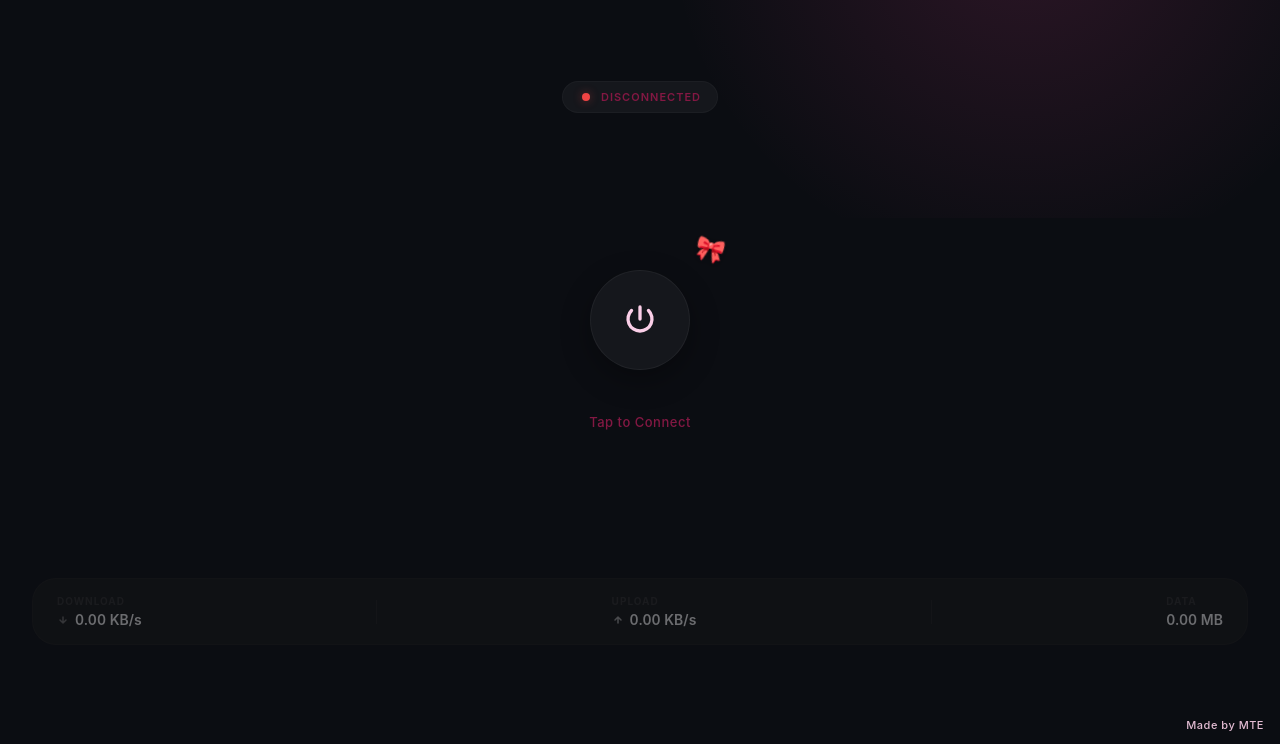
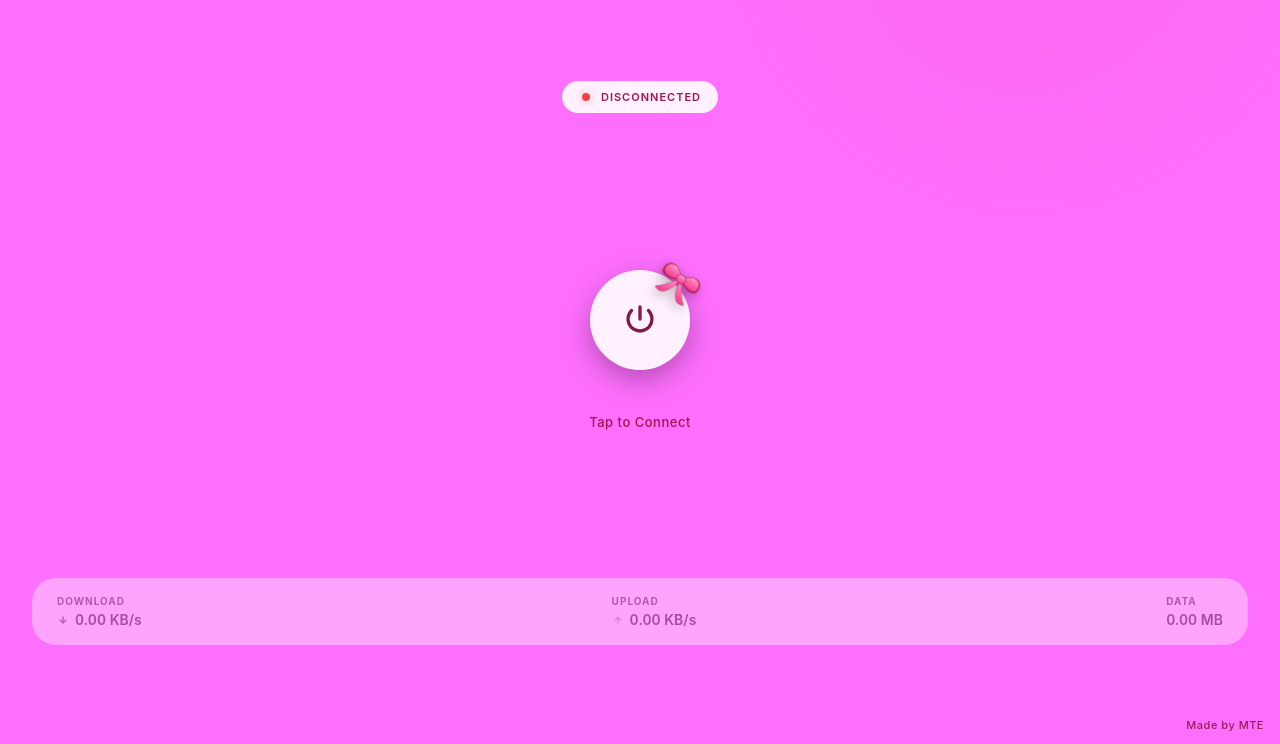
Before and after one commit to MuhammeDTayyiP0/gldstvpn, a website: page src/renderer/index.html in a window 1280 px wide. Shown: the part 56-800 px from the top of the page. Drawn offline with Linux system fonts and the light colour scheme; files whose address does not match are found by name.

Commit message:
Release v3.3.0 - Pink Edition ­şÄÇ

```diff
--- a/src/renderer/index.html
+++ b/src/renderer/index.html
@@ -79,8 +79,49 @@
         <!-- Subtle spinner ring (visible when connecting) -->
         <div class="spinner-ring"></div>
 
-        <!-- Decoration -->
-        <div class="ribbon-emoji">🎀</div>
+        <!-- Decoration: User Provided SVG Ribbon -->
+        <svg class="ribbon-icon" viewBox="0 0 64 64" xmlns="http://www.w3.org/2000/svg">
+          <defs>
+            <linearGradient id="applePink" x1="0%" y1="0%" x2="0%" y2="100%">
+              <stop offset="0%" style="stop-color:#FF92C2;stop-opacity:1" />
+              <stop offset="100%" style="stop-color:#F53B8E;stop-opacity:1" />
+            </linearGradient>
+
+            <linearGradient id="darkPink" x1="0%" y1="0%" x2="0%" y2="100%">
+              <stop offset="0%" style="stop-color:#D83178;stop-opacity:1" />
+              <stop offset="100%" style="stop-color:#A31D54;stop-opacity:1" />
+            </linearGradient>
+
+            <radialGradient id="highlight" cx="50%" cy="50%" r="50%">
+              <stop offset="0%" style="stop-color:#FFFFFF;stop-opacity:0.4" />
+              <stop offset="100%" style="stop-color:#FFFFFF;stop-opacity:0" />
+            </radialGradient>
+          </defs>
+
+          <path d="M28 36 C 24 44, 16 54, 10 58 C 12 60, 18 61, 22 58 C 26 55, 30 46, 31 38" fill="url(#applePink)"
+            stroke="#B0265D" stroke-width="0.5" />
+
+          <path d="M36 36 C 40 44, 48 54, 54 58 C 52 60, 46 61, 42 58 C 38 55, 34 46, 33 38" fill="url(#applePink)"
+            stroke="#B0265D" stroke-width="0.5" />
+
+          <path d="M32 32 C 15 12, 2 22, 6 36 C 10 42, 25 40, 32 32" fill="url(#darkPink)" />
+
+          <path d="M31 31 C 18 14, 4 22, 8 35 C 12 40, 26 38, 31 31" fill="url(#applePink)" stroke="#B0265D"
+            stroke-width="0.8" />
+
+          <path d="M32 32 C 49 12, 62 22, 58 36 C 54 42, 39 40, 32 32" fill="url(#darkPink)" />
+
+          <path d="M33 31 C 46 14, 60 22, 56 35 C 52 40, 38 38, 33 31" fill="url(#applePink)" stroke="#B0265D"
+            stroke-width="0.8" />
+
+          <ellipse cx="18" cy="24" rx="4" ry="2" fill="url(#highlight)" transform="rotate(-30 18 24)" />
+          <ellipse cx="46" cy="24" rx="4" ry="2" fill="url(#highlight)" transform="rotate(30 46 24)" />
+
+          <rect x="26" y="27" width="12" height="11" rx="5" ry="5" fill="url(#applePink)" stroke="#B0265D"
+            stroke-width="1" />
+          <path d="M28 30 Q 32 28 36 30" fill="none" stroke="#FFFFFF" stroke-opacity="0.3" stroke-width="1.5"
+            stroke-linecap="round" />
+        </svg>
       </div>
 
       <div class="action-label" id="connect-label">Tap to Connect</div>
--- a/src/renderer/styles/index.css
+++ b/src/renderer/styles/index.css
@@ -6,29 +6,31 @@
 @import url('https://fonts.googleapis.com/css2?family=Inter:wght@300;400;500;600&display=swap');
 
 :root {
-  /* Core Palette - Deep Space Charcoal */
-  --bg-root: #0B0D12;
-  --bg-card: #15171C;
-  --bg-card-hover: #1E2026;
-  --bg-input: #1C1E24;
+  /* Core Palette - User Choice (Bright Pink) */
+  --bg-root: #FF6FFF;
+  --bg-card: rgba(255, 255, 255, 0.9);
+  /* Semi-transparent white */
+  --bg-card-hover: #FFFFFF;
+  --bg-input: rgba(255, 255, 255, 0.6);
 
   /* Accents */
-  --accent-primary: #EC4899;
-  /* Vibrat Pink */
-  --accent-glow: rgba(236, 72, 153, 0.4);
-  --status-connected: #DB2777;
+  --accent-primary: #FF1493;
   /* Deep Pink */
+  --accent-glow: rgba(255, 255, 255, 0.6);
+  --status-connected: #BE185D;
+  /* Pink-700 */
   --status-disconnected: #EF4444;
   /* Coral Red */
   --status-connecting: #F59E0B;
   /* Amber */
 
   /* Text */
-  --text-primary: #FAFAFA;
-  --text-secondary: #FBCFE8;
-  /* Pink Tinted White */
-  --text-muted: #831843;
-  /* Deep Pink Muted */
+  --text-primary: #500724;
+  /* Very Dark Pink */
+  --text-secondary: #831843;
+  /* Dark Pink */
+  --text-muted: #9D174D;
+  /* Pink Muted */
 
   /* Metrics */
   --radius-sm: 8px;
@@ -41,15 +43,37 @@
   --ease-spring: cubic-bezier(0.34, 1.56, 0.64, 1);
 }
 
-.ribbon-emoji {
+.ribbon-icon {
   position: absolute;
-  top: -15px;
-  right: -15px;
-  font-size: 24px;
-  transform: rotate(15deg);
+  top: 4px;
+  right: 4px;
+  width: 50px;
+  height: 50px;
+  /* Removed color: #FF69B4; using SVG internal colors */
+  transform: rotate(35deg);
   z-index: 20;
-  filter: drop-shadow(0 2px 4px rgba(0, 0, 0, 0.3));
+  filter: drop-shadow(0 4px 6px rgba(0, 0, 0, 0.3));
   pointer-events: none;
+}
+
+.connect-btn {
+  /* Ensure button is visible on FF6FFF */
+  background: var(--bg-card);
+}
+
+.connect-btn:hover {
+  background: #FFFFFF;
+}
+
+body.connected .connect-btn {
+  background: #FFFFFF;
+  /* White button when connected to stand out on pink */
+  color: var(--bg-root);
+  /* Icon becomes pink */
+}
+
+body.connected .power-icon {
+  color: var(--bg-root);
 }
 
 *,
@@ -646,4 +670,11 @@ body.perf-4 .connect-btn {
 
 body.perf-4.connected .connect-btn {
   background: var(--status-connected);
+  color: #fff;
+  /* Ensure text is white on dark pink button */
 }
+
+body.perf-4 .connect-btn {
+  border: 1px solid rgba(0, 0, 0, 0.1);
+  /* Darker border for light theme */
+}
```
Also changed, not shown: 1 other file.
